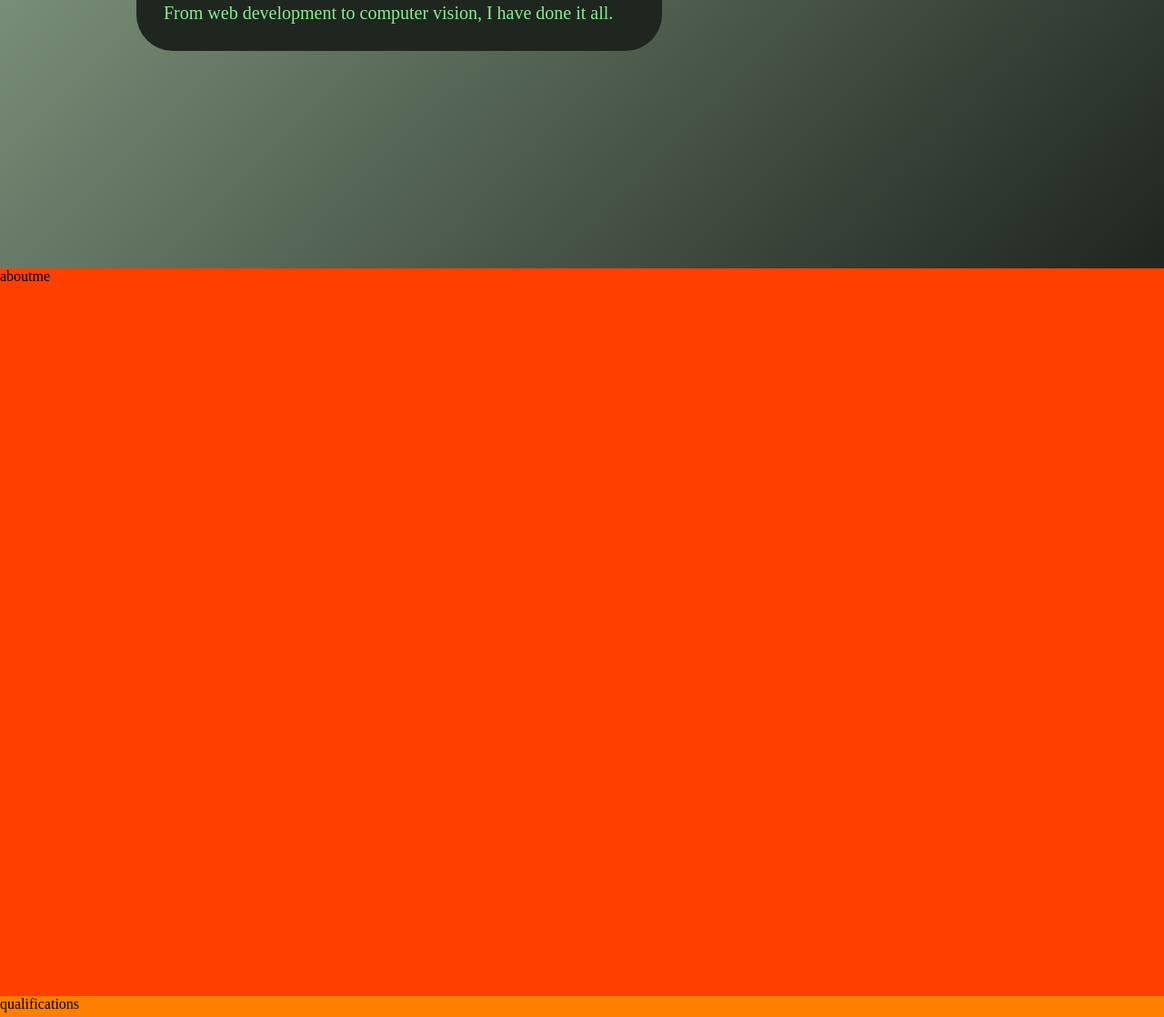
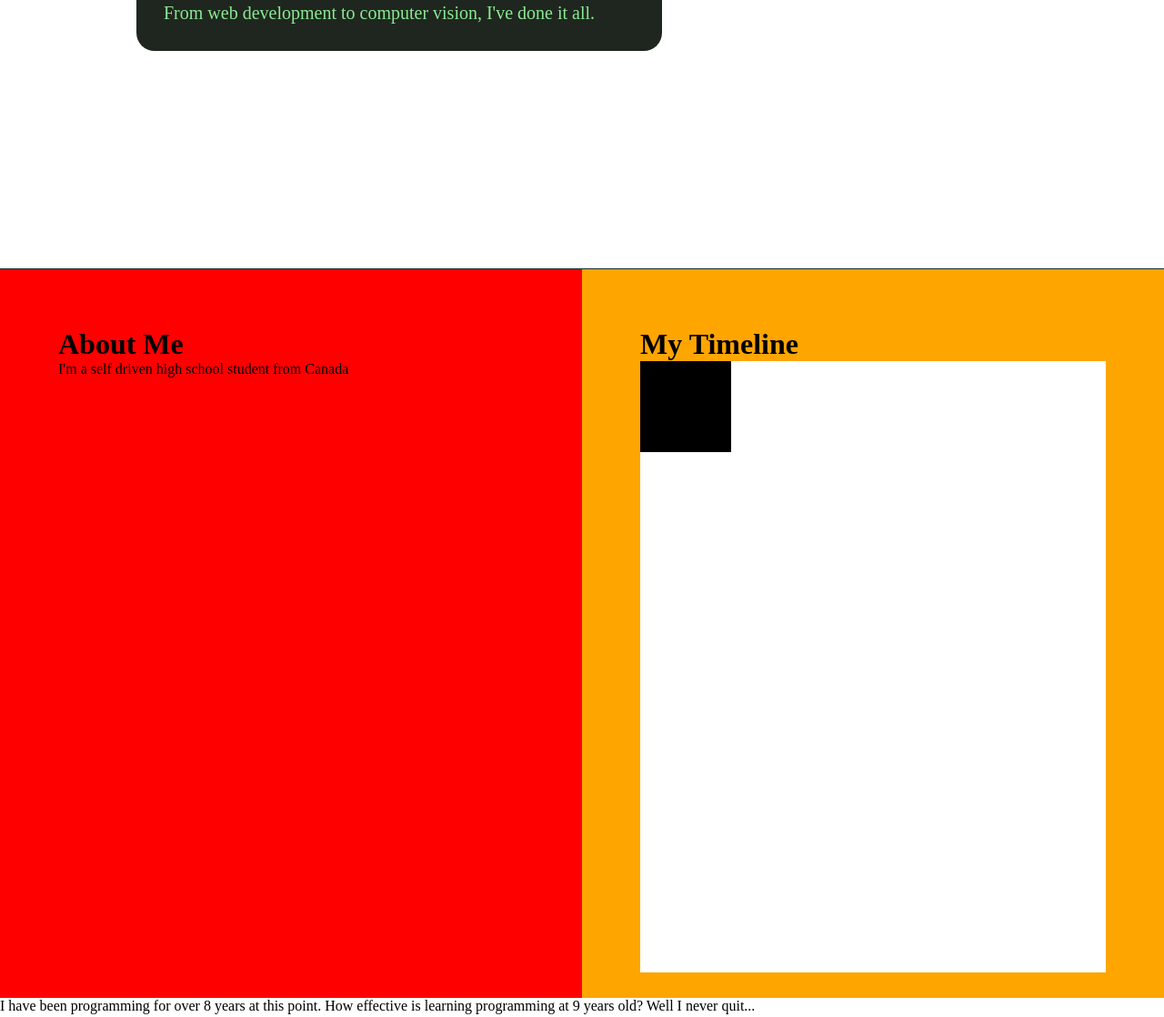
Before and after one commit to Jumner/Jumner.github.io, a plain HTML site: page index.html in a window 1280 px wide. Shown: the part 505-1623 px from the top of the page at 91% size. Drawn offline with Linux system fonts and the light colour scheme.

```diff
--- a/index.html
+++ b/index.html
@@ -40,11 +40,32 @@
 						I'm Justin.
 					</h1>
 					<h2>I love all things programming.</h2>
-					<p>From web development to computer vision, I have done it all.</p>
+					<p>From web development to computer vision, I've done it all.</p>
 				</div>
 			</div>
-			<div id="aboutme" class="page">aboutme</div>
-			<div id="qualifications" class="page">qualifications</div>
+			<div id="aboutme" class="page">
+				<div id="aboutcontainer">
+					<div class="wrapper">
+						<div>
+							<h1>About Me</h1>
+						</div>
+						<p>I'm a self driven high school student from Canada</p>
+					</div>
+					<div class="wrapper">
+						<h1>My Timeline</h1>
+						<canvas id="timeline"></canvas>
+					</div>
+				</div>
+			</div>
+			<div id="qualifications" class="page">
+				<div>
+					<p>
+						I have been programming for over
+						<span id="timecoding">x</span> years at this point. How effective is
+						learning programming at 9 years old? Well I never quit...
+					</p>
+				</div>
+			</div>
 			<div id="mywork" class="page">mywork</div>
 			<div id="contact" class="page">contact</div>
 		</div>
--- a/main.js
+++ b/main.js
@@ -1,5 +1,6 @@
 // My Javascript!
-let pageColours = ['linear-gradient(-45deg, #1f261f, #95af95)'];
+// let pageColours = ['linear-gradient(-45deg, #1f261f, #95af95)', '#ffffff'];
+let pageColours = ['#ffffff', '#ffffff', '#ffffff'];
 
 window.onload = () => {
 	// Wait for page to load
@@ -13,9 +14,34 @@
 				'rgb(255,' + Math.floor((i * 255) / (pages.length - 1)) + ',0)';
 		}
 	}
+	// Scroll handling
+	let nav = document.getElementById('buttonContainer');
+	window.onscroll = () => {
+		let scroll = window.scrollY;
+		if (scroll < 50) {
+			nav.style.padding = 25 - 0.5 * scroll + 'px' + ' 0';
+		} else {
+			nav.style.padding = '0';
+		}
+	};
 
-	// Position home text box
-	let box = document.getElementById('hometext');
-	let gap = box.style.marginLeft;
-	box.style.marginTop = gap;
+	// Timeline handling
+	let tlCanvas = document.getElementById('timeline');
+	let size = { x: tlCanvas.clientWidth, y: tlCanvas.clientHeight };
+	tlCanvas.width = size.x;
+	tlCanvas.style.width = size.x + 'px';
+	tlCanvas.height = size.y;
+	tlCanvas.style.height = size.y + 'px';
+	let ctx = tlCanvas.getContext('2d');
+	ctx.imageSmoothingEnabled = false;
+
+	ctx.fillRect(0, 0, 100, 100);
+	console.log(size);
+
+	// Date handling
+	let years = document.getElementById('timecoding');
+	let now = new Date();
+	let start = new Date('July 1, 2013'); // Not an exact date but I learned in the summer and have emails with my awesome grandpa from early 2014
+	let diff = (now.getTime() - start.getTime()) / (1000 * 60 * 60 * 24 * 365.25);
+	years.innerHTML = Math.floor(diff);
 };
--- a/style.css
+++ b/style.css
@@ -16,13 +16,15 @@
 }
 
 div.page {
-	z-index: -1;
+	z-index: -2;
 	width: 100%;
+	border-bottom: 1px solid #1f261f;
 }
 
 /* Header */
 
 div#sticky {
+	z-index: 2;
 	position: sticky;
 	top: 0;
 }
@@ -42,6 +44,7 @@
 	width: 150px;
 	min-width: 150px;
 }
+
 div#namewrapper > p {
 	text-align: center;
 	color: #8aea92;
@@ -53,6 +56,7 @@
 div#buttonContainer {
 	display: table;
 	float: right;
+	padding: 25px 0;
 }
 div#buttonContainer > div.wrapper {
 	display: table-cell;
@@ -73,7 +77,7 @@
 	position: absolute;
 	margin-top: 189px;
 	margin-left: 150px;
-	border-radius: 40px;
+	border-radius: 20px;
 }
 
 div#hometext > * {
@@ -94,6 +98,31 @@
 }
 
 /* Page 2 - About Me */
+
+div#aboutcontainer {
+	display: table;
+	width: 100%;
+	height: 100%;
+}
+
+div#aboutcontainer > div.wrapper {
+	display: table-cell;
+	width: 50%;
+	height: 90%;
+	padding: 5% 5%;
+	background-color: red;
+}
+
+div#aboutcontainer > div.wrapper + div.wrapper {
+	background-color: orange;
+}
+
+canvas#timeline {
+	background-color: white;
+	width: 100%;
+	height: 100%;
+}
+
 /* Page 3 - Qualifications */
 /* Page 4 - My Work */
 /* Page 5 - Contact Me */
```
Also changed, not shown: mywork.txt (added, +24 -0 lines).
